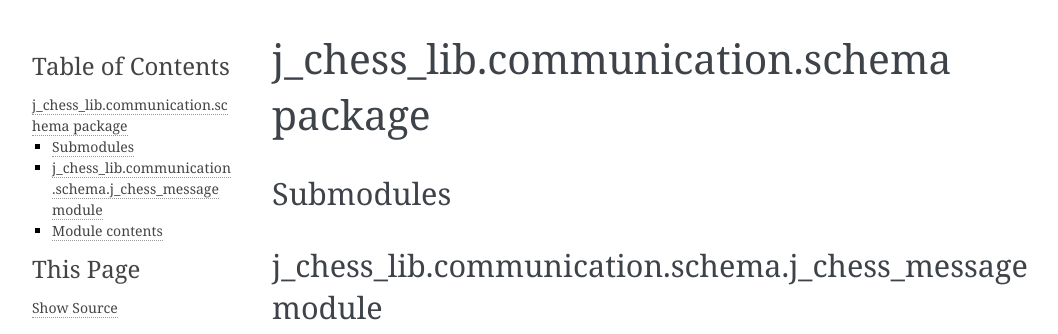
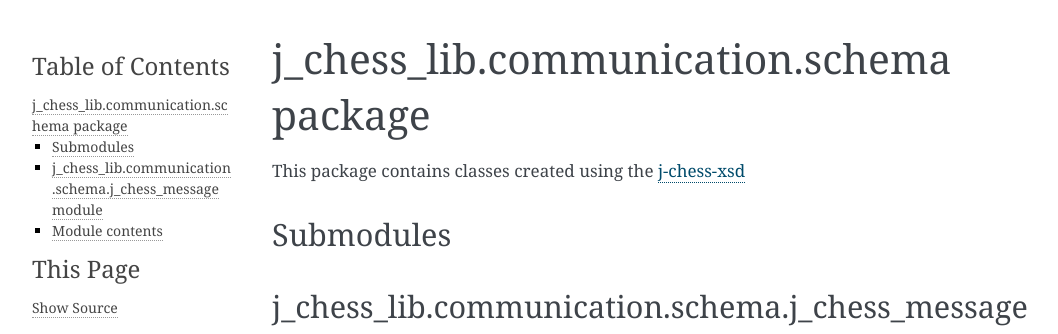
Before and after one commit to RedRem95/j-chess-lib, a Sphinx documentation site: the page built from docs/j_chess_lib.communication.schema.rst, in a window 1280 px wide, cut to the strip 0-334 px from the top of the page. Shown: the whole strip, without its empty margins (148-1206 px from the left). Built offline with Sphinx 7.4.7, drawn with Linux system fonts in a browser that asks for light colours.

Commit message:
Added link to xsd repository to docu

```diff
--- a/docs/j_chess_lib.communication.schema.rst
+++ b/docs/j_chess_lib.communication.schema.rst
@@ -1,5 +1,9 @@
 j\_chess\_lib.communication.schema package
 ==========================================
+
+This package contains classes created using the j-chess-xsd_
+
+.. _j-chess-xsd: https://github.com/JoKrus/j-chess-xsd
 
 Submodules
 ----------
```
